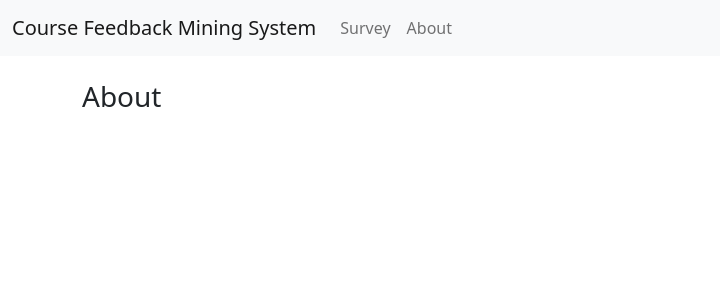
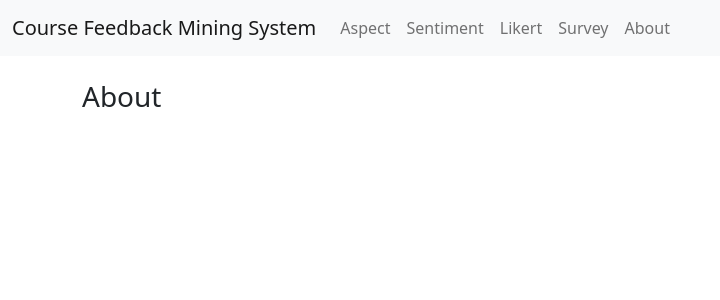
Before and after one commit to maxima04/recommender, a Django app: page /about/ in a window 1280 px wide. Shown: the top 300 px of the page, without its empty margins (0-720 px from the left). Run offline with Django 3.2, Linux system fonts and the light colour scheme.

Commit message:
fix navbar

```diff
--- a/survey/app/templates/app/navbar.html
+++ b/survey/app/templates/app/navbar.html
@@ -11,6 +11,9 @@
           <a class="nav-link active" aria-current="page" href="#">Dashboard</a>
         {% endif %}
 
+        <a class="nav-link" href="{% url 'aspect' %}">Aspect</a>
+        <a class="nav-link" href="{% url 'sentiment' %}">Sentiment</a>
+        <a class="nav-link" href="{% url 'likert' %}">Likert</a>
         <a class="nav-link" href="{% url 'survey' %}">Survey</a>
         <a class="nav-link" href="#">About</a>
       </div>
```
